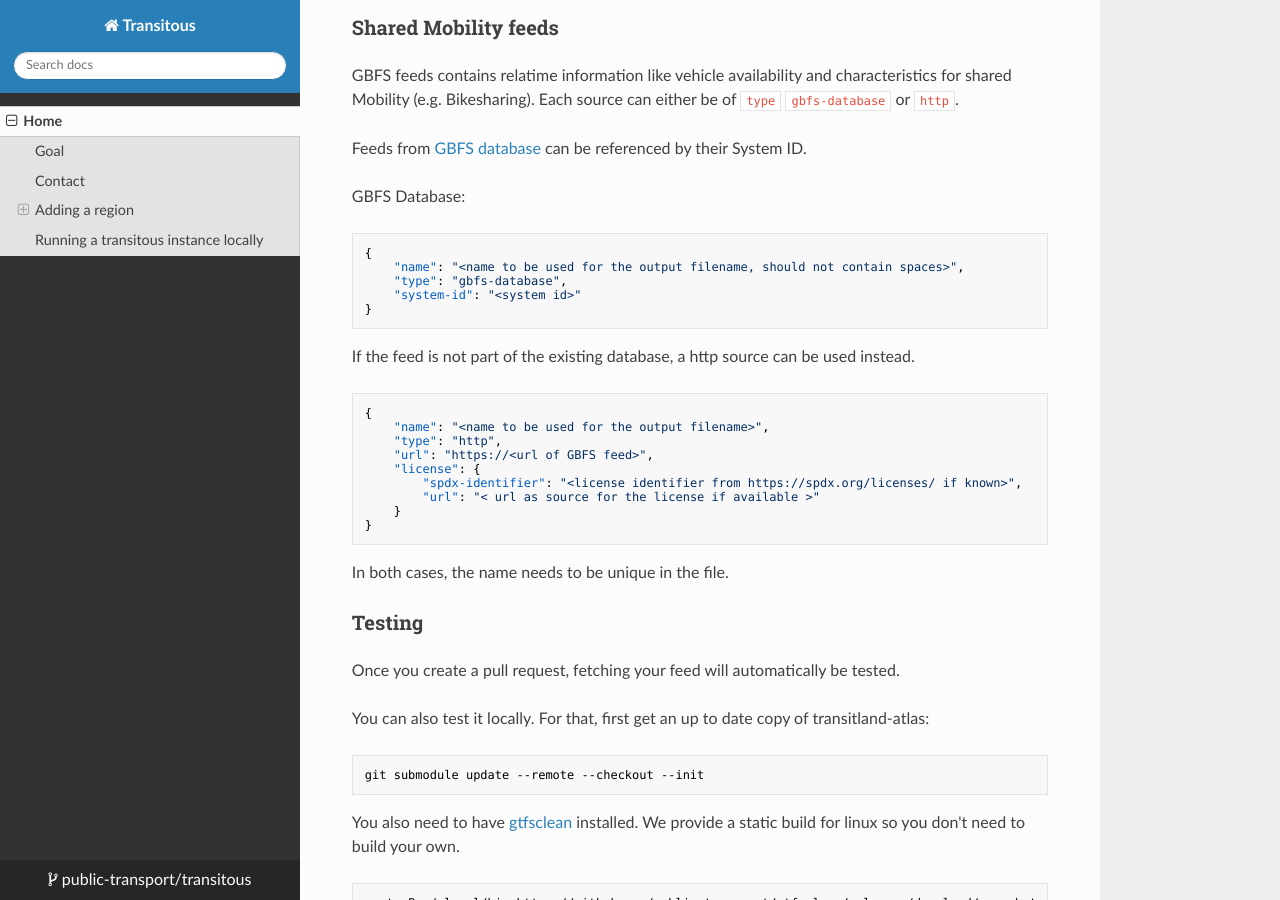
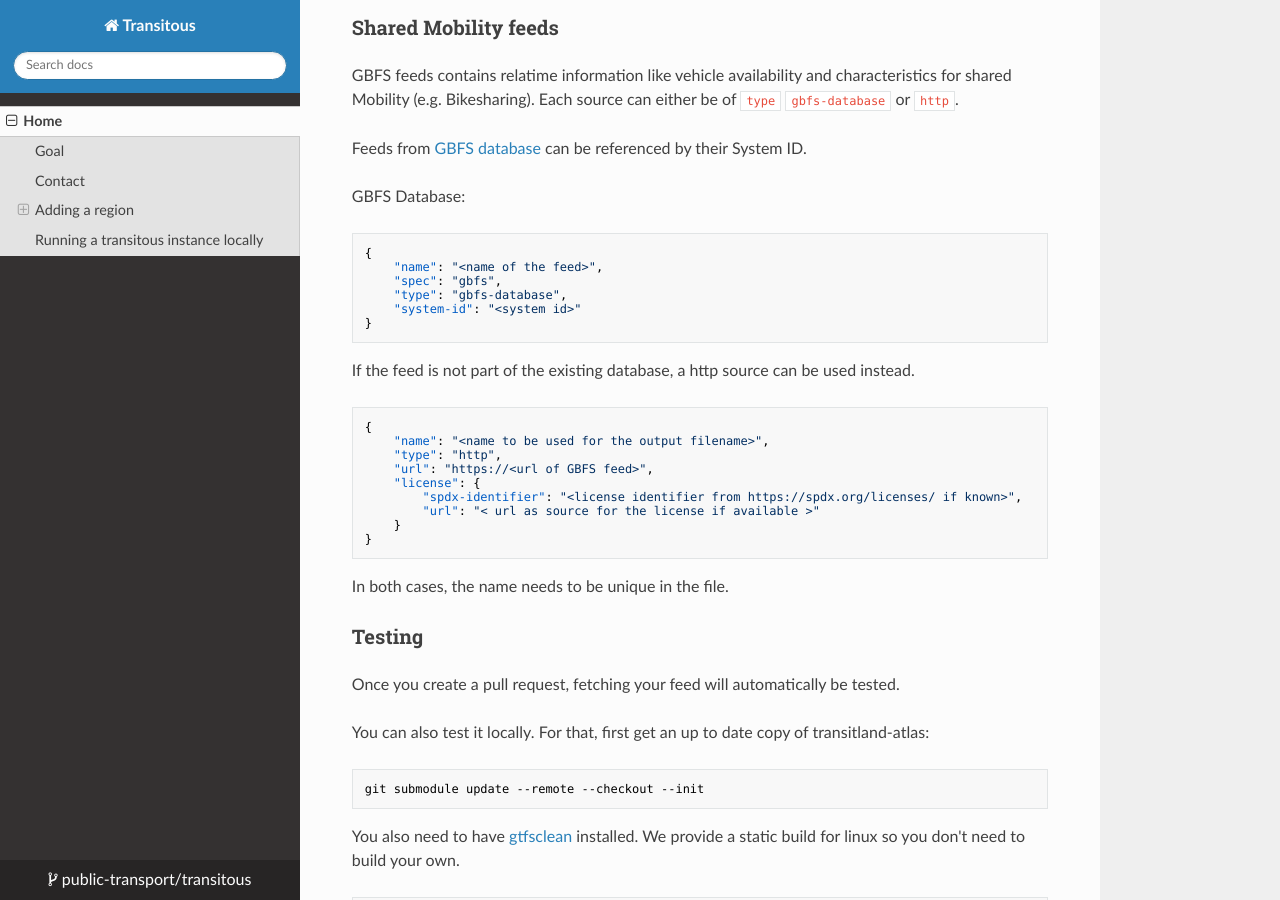
Before and after one commit to public-transport/transitous, an MkDocs documentation site: the page built from docs/docs/index.md, in a window 1280 px wide and 900 px high, scrolled down 2408 px. Built offline with MkDocs 1.6.1, drawn with Linux system fonts in a browser that asks for light colours; nearby versions of some CDN libraries.

Commit message:
Add first GBFS

````diff
--- a/docs/docs/index.md
+++ b/docs/docs/index.md
@@ -137,7 +137,8 @@
 GBFS Database:
 ```json
 {
-    "name": "<name to be used for the output filename, should not contain spaces>",
+    "name": "<name of the feed>",
+    "spec": "gbfs",
     "type": "gbfs-database",
     "system-id": "<system id>"
 }
````
Also changed, not shown: 1 other file.
